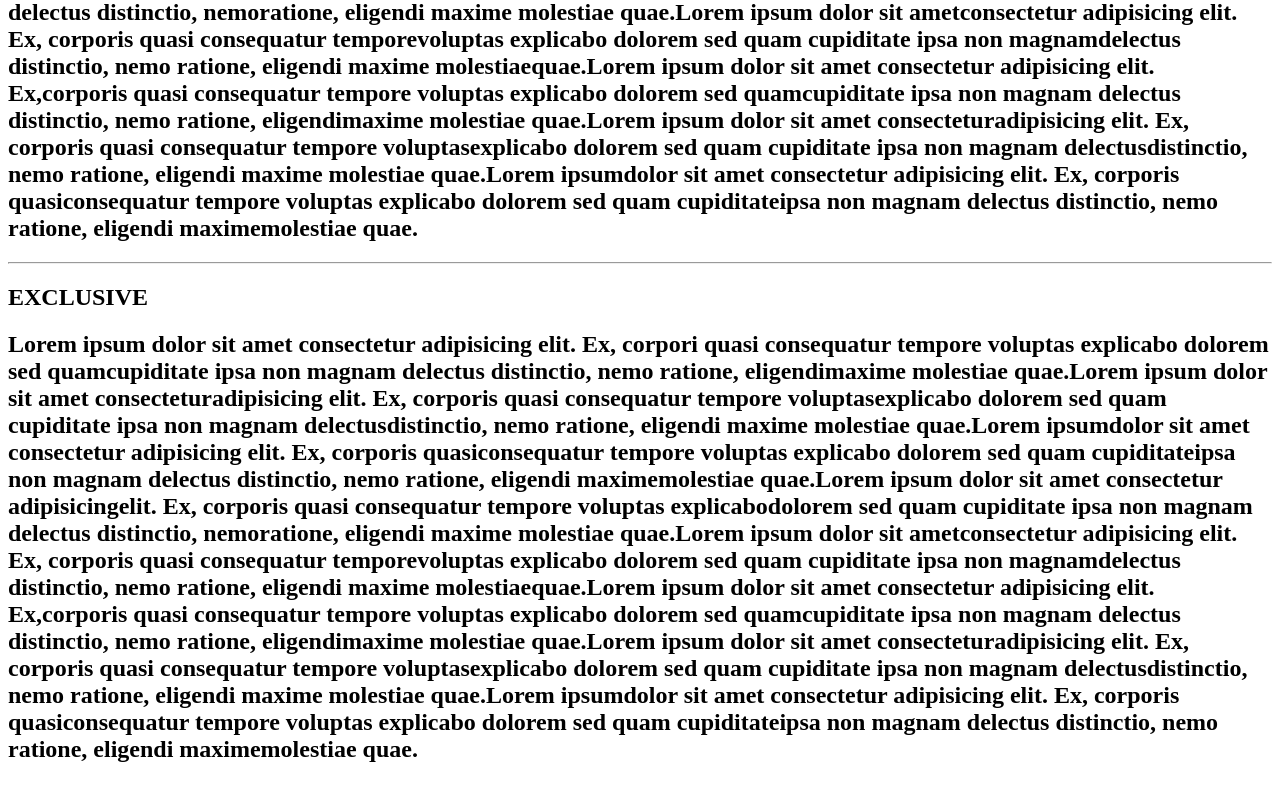
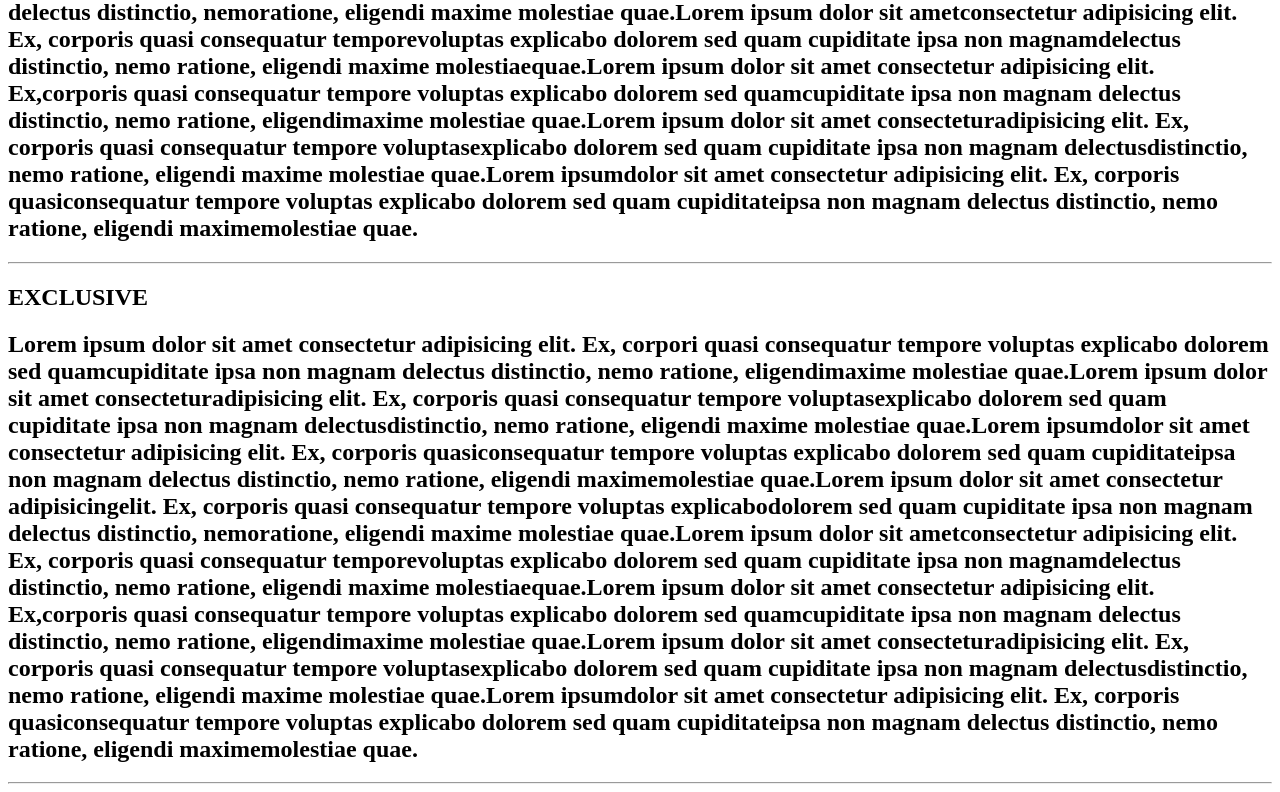
Before and after one commit to Songehyun/Pagemakereact, a React app: page / in a window 1280 px wide. Shown: the part 1967-2759 px from the top of the page. Built offline with nearby package versions, Linux system fonts and the light colour scheme; the HTML template or start-up script is replaced by a standard one.

Commit message:
4번 footer 생성

```diff
--- a/src/app.tsx
+++ b/src/app.tsx
@@ -2,6 +2,8 @@ import react from "react";
 import Imgmake from "./tagmaker/imgmaker";
 import Combine from "./tagmaker/combinecard";
 import Combine2 from "./tagmaker/combinecard2";
+import Divmaker from "./tagmaker/divmaker";
+import Footer from "./tagmaker/footer";
 
 const App: React.FC = () => {
   return (
@@ -13,6 +15,8 @@ const App: React.FC = () => {
       />
       <Combine />
       <Combine2 />
+      <Divmaker classname={"arrow"} />
+      <Footer />
     </div>
   );
 };
--- /dev/null
+++ b/src/tagmaker/footer.tsx
@@ -0,0 +1,14 @@
+import react from "react";
+import Divmaker from "./divmaker";
+import Hrmaker from "./hrmaker";
+
+const Footer: React.FC = () => {
+  return (
+    <Divmaker classname={"vertical"}>
+      <Divmaker classname={"vertical-dot"} />
+      <Hrmaker classname={"vertical-line"} />
+    </Divmaker>
+  );
+};
+
+export default Footer;
```
